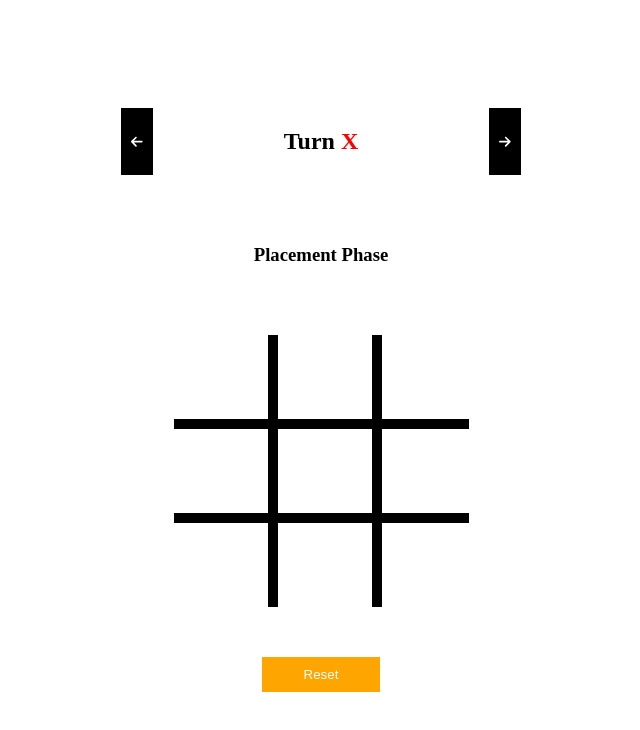
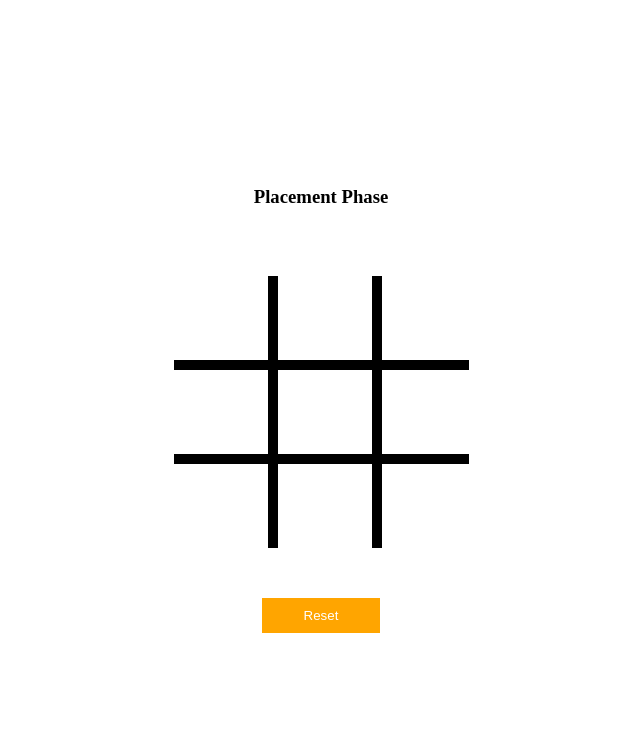
Before and after one commit to MuhammadUmarUsman/TicTacToe, a React (Vite) app in the folder tic-tac-toe/: page / in a window 1280 px wide. Shown: the top 730 px of the page, without its empty margins (319-959 px from the left). Built offline with nearby package versions, Linux system fonts and the light colour scheme.

Commit message:
Files Changed

```diff
--- a/tic-tac-toe/src/App.jsx
+++ b/tic-tac-toe/src/App.jsx
@@ -151,13 +151,13 @@ function App() {
 
   return (
     <div className='App'>
-      {!winner && (
+      {/* {!winner && (
         <GameControls
           moveX={moveX}
           goBack={goBack}
           goForward={goForward}
         />
-      )}
+      )} */}
       <h3>{isPlacementPhase() ? "Placement Phase" : "Movement Phase"}</h3>
 
       <div className='container'>
```
